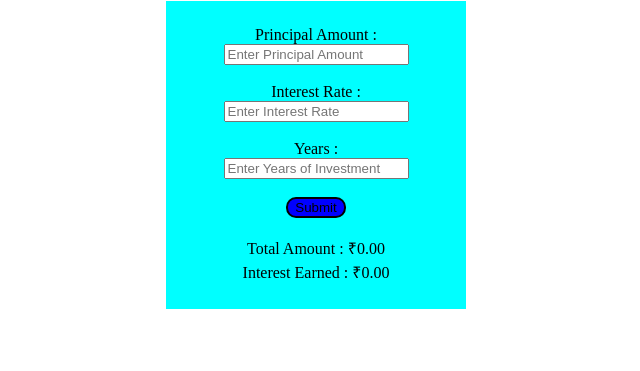
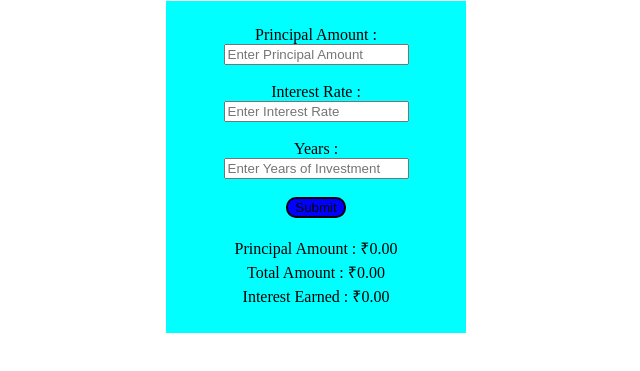
Before and after one commit to Googler2003/InterestCalculator, a plain HTML site: page index.html in a window 1280 px wide. Shown: the part 79-450 px from the top of the page, without its empty margins (324-964 px from the left). Drawn offline with Linux system fonts and the light colour scheme.

Commit message:
Update index.html
Added new line principle

```diff
--- a/index.html
+++ b/index.html
@@ -26,6 +26,7 @@
         <button type="button" onclick="calculate()">Submit</button>
         <br>
 
+        <p>Principal Amount : <span id="principle">₹0.00</span></p>
         <p>Total Amount : <span id="total">₹0.00</span></p>
         <p>Interest Earned : <span id="interest-earned">₹0.00</span></p>
     </form>
```
